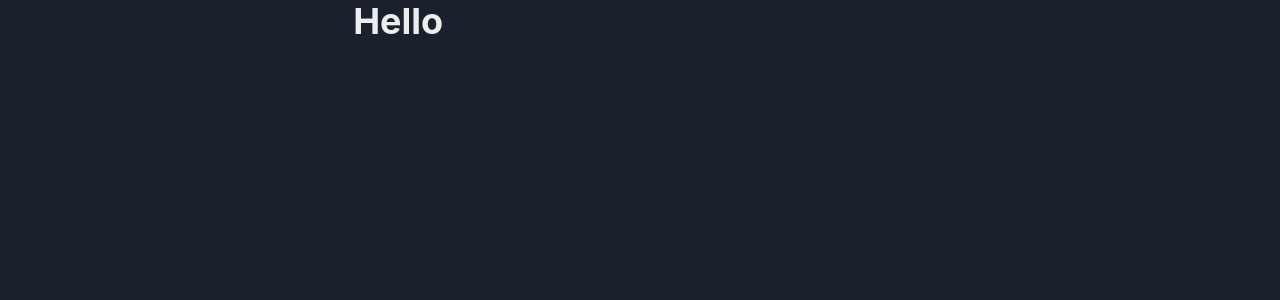
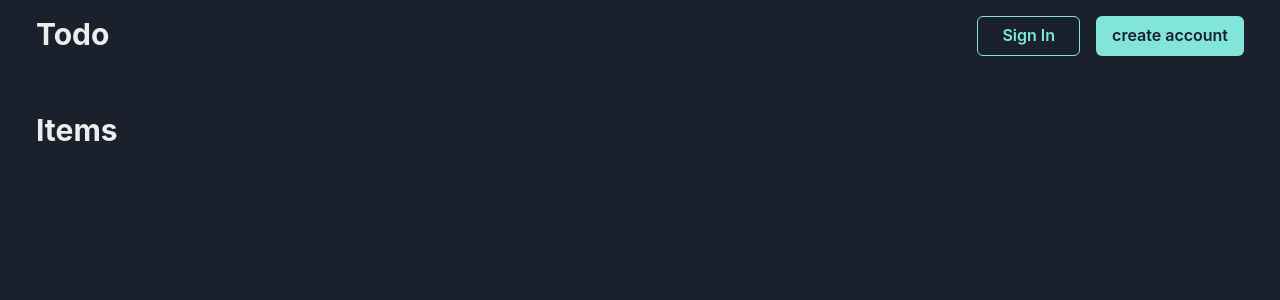
Before and after one commit to Shima957/Next-Prisma-App, a Next.js app: page / in a window 1280 px wide. Shown: the top 300 px of the page. Built offline with nearby package versions, Linux system fonts and the light colour scheme.

Commit message:
feat(header.tsx): create header componenent

```diff
--- /dev/null
+++ b/src/components/Header.tsx
@@ -0,0 +1,17 @@
+import { Flex, Button, Heading, Stack } from '@chakra-ui/react';
+
+const Header = () => {
+  return (
+    <Flex as='header' p={4} justifyContent='space-between'>
+      <Heading size='lg'>Todo</Heading>
+      <Stack as='nav' direction='row' spacing={4}>
+        <Button colorScheme='teal' variant='outline' px={6}>
+          Sign In
+        </Button>
+        <Button colorScheme='teal'>create account</Button>
+      </Stack>
+    </Flex>
+  );
+};
+
+export default Header;
--- /dev/null
+++ b/src/components/Layout.tsx
@@ -0,0 +1,16 @@
+import { Box, Container } from '@chakra-ui/react';
+import { FC } from 'react';
+import Header from './Header';
+
+const Layout: FC = ({ children }) => {
+  return (
+    <Container maxW='1240px' p={0}>
+      <Header />
+      <Box py={10} px={4}>
+        {children}
+      </Box>
+    </Container>
+  );
+};
+
+export default Layout;
--- a/src/pages/_app.tsx
+++ b/src/pages/_app.tsx
@@ -1,10 +1,13 @@
 import type { AppProps } from 'next/app';
 import { ChakraProvider } from '@chakra-ui/react';
+import Layout from '@/components/Layout';
 
 function MyApp({ Component, pageProps }: AppProps) {
   return (
     <ChakraProvider>
-      <Component {...pageProps} />
+      <Layout>
+        <Component {...pageProps} />
+      </Layout>
     </ChakraProvider>
   );
 }
--- a/src/pages/index.tsx
+++ b/src/pages/index.tsx
@@ -1,12 +1,10 @@
-import { Container, Heading, Box } from '@chakra-ui/react';
+import { Heading, Box } from '@chakra-ui/react';
 
 const Home = () => {
   return (
-    <Container>
-      <Box>
-        <Heading>Hello</Heading>
-      </Box>
-    </Container>
+    <Box>
+      <Heading size='lg'>Items</Heading>
+    </Box>
   );
 };
 
```
